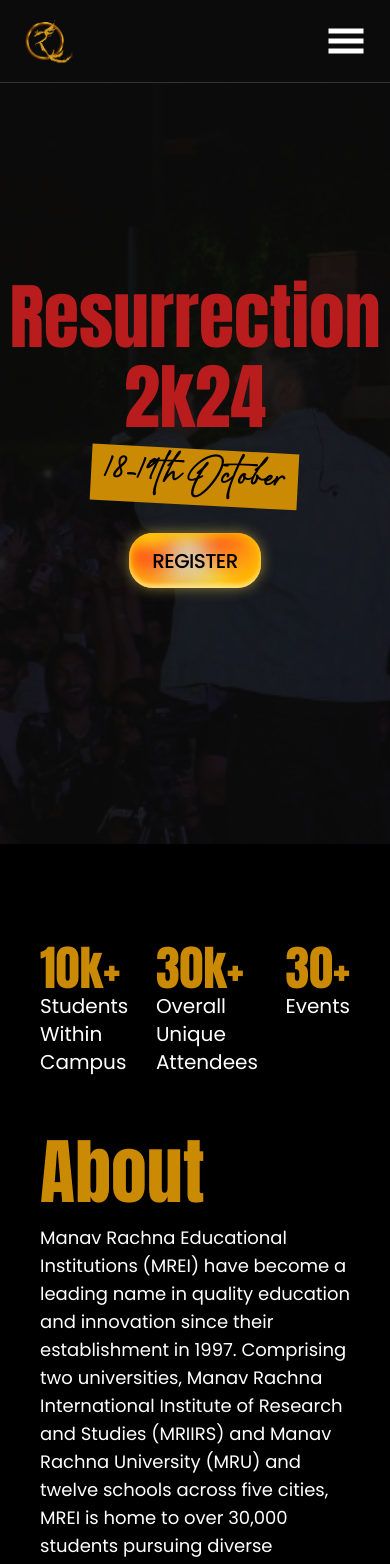
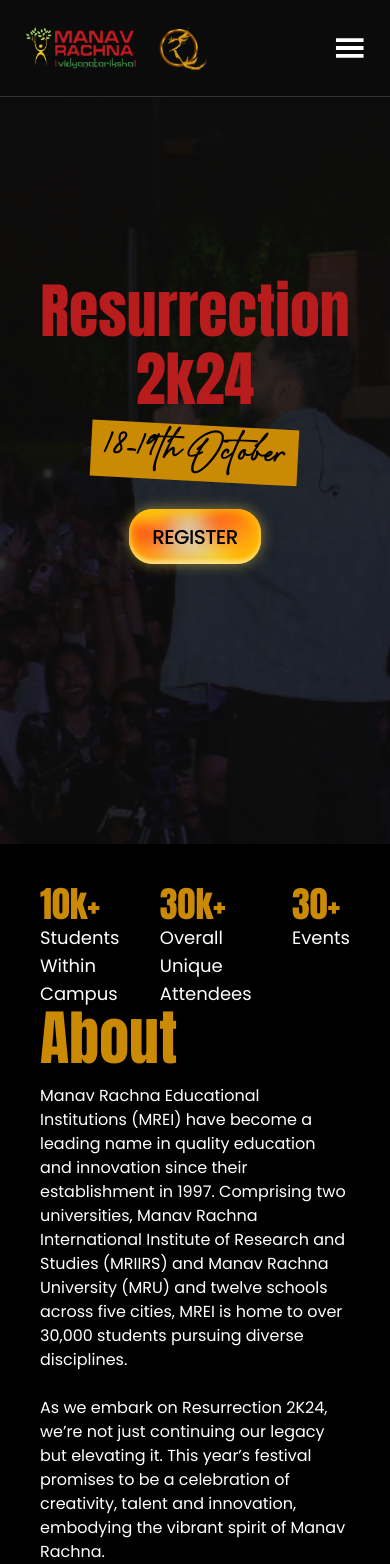
Before and after one commit to tabishnaqvi1311/resurrection-2k24, a Next.js app: page / in a window 390 px wide. Shown: the top 1564 px of the page. Built offline with nearby package versions, Linux system fonts and the light colour scheme.

Commit message:
added logo to nav and fixed bug in register button

```diff
--- a/src/components/About.tsx
+++ b/src/components/About.tsx
@@ -15,9 +15,13 @@
             <div className="flex flex-col bg-black md:w-1/2 p-10 h-full justify-evenly">
                 <AboutStats font={anton} />
                 <div className="flex flex-col gap-4">
-                    <h1 className={`${anton.className} text-yellow-600 text-7xl`} >About</h1>
-                    <p className="text-white text-lg">
+                    <h1 className={`${anton.className} text-yellow-600 text-6xl`} >About</h1>
+                    <p className="text-white md:text-lg">
                         Manav Rachna Educational Institutions (MREI) have become a leading name in quality education and innovation since their establishment in 1997. Comprising two universities, Manav Rachna International Institute of Research and Studies (MRIIRS) and Manav Rachna University (MRU) and twelve schools across five cities, MREI is home to over 30,000 students pursuing diverse disciplines.
+                        <br /><br />
+                        As we embark on Resurrection 2K24, we’re not just continuing our legacy but elevating it. This year’s festival promises to be a celebration of creativity, talent and innovation, embodying the vibrant spirit of Manav Rachna.
+                        <br /><br />
+                        Join us on this remarkable journey, and let’s make Resurrection 2K24 a festival to remember—where tradition meets innovation and every moment shines.
                     </p>
                 </div>
             </div>
--- a/src/components/AboutStats.tsx
+++ b/src/components/AboutStats.tsx
@@ -6,23 +6,23 @@
     return (
         <div className={`flex text-white justify-between`}>
             <div className={`flex flex-col`}>
-                <div className={`${font.className} text-yellow-600 md:text-7xl text-5xl`}>
+                <div className={`${font.className} text-yellow-600 md:text-6xl text-4xl`}>
                     <CountUp enableScrollSpy end={10} duration={2} />k+
                 </div>
 
-                <div className="text-xl">Students <br />Within <br />Campus</div>
+                <div className="text-lg">Students <br />Within <br />Campus</div>
             </div>
             <div className={`flex flex-col`}>
-                <div className={`${font.className} text-yellow-600 md:text-7xl text-5xl`}>
+                <div className={`${font.className} text-yellow-600 md:text-6xl text-4xl`}>
                     <CountUp enableScrollSpy end={30} duration={2} />k+
                 </div>
-                <div className="text-xl">Overall <br />Unique <br /> Attendees</div>
+                <div className="text-lg">Overall <br />Unique <br /> Attendees</div>
             </div>
             <div className={`flex flex-col`}>
-                <div className={`${font.className} text-yellow-600 md:text-7xl text-5xl`}>
+                <div className={`${font.className} text-yellow-600 md:text-6xl text-4xl`}>
                     <CountUp enableScrollSpy end={30} duration={2} />+
                 </div>
-                <div className="text-xl">Events</div>
+                <div className="text-lg">Events</div>
             </div>
         </div>
     )
--- a/src/components/Hero.tsx
+++ b/src/components/Hero.tsx
@@ -21,8 +21,8 @@
             {/* <div className="main">
                 <div className='gradient'/>
             </div> */}
-            <div className='absolute inset-0 bg-[#0b0b0b] opacity-90'></div>
-            <div className={` text-red-700 absolute md:top-1/4 top-1/3 md:text-9xl text-7xl text-center w-full flex md:justify-start justify-center md:pl-20 `}>
+            <div className='absolute inset-0 bg-[#0b0b0b] opacity-85'></div>
+            <div className={` text-red-700 absolute md:top-1/4 top-1/3 md:text-9xl text-6xl text-center w-full flex md:justify-start justify-center md:pl-20 `}>
                 <div className={`${anton.className} flex flex-col md:items-start items-center gap-2`}>
                     <h1>Resurrection</h1>
                     <h2>2k24</h2>
--- a/src/components/Navbar.tsx
+++ b/src/components/Navbar.tsx
@@ -3,16 +3,20 @@
 import Image from "next/image";
 import logo from "../app/assets/logo.webp"
 import test from "../app/assets/test.webp"
+import mrlogo from "../app/assets/mrlogo.png"
 import { navLinks } from "@/constants";
 import { useEffect, useState } from "react";
 import { GiHamburgerMenu } from "react-icons/gi";
 import { IoClose } from "react-icons/io5";
 import Link from "next/link";
+import { usePathname } from "next/navigation";
 
 export default function Navbar() {
 
     const [showButton, setShowButton] = useState<boolean>(false);
     const [toggle, setToggle] = useState<boolean>(false);
+
+    const pathName = usePathname();
 
     const handleScroll = () => {
         const hero = document.getElementById('hero');
@@ -35,18 +39,20 @@
         <nav className="flex md:justify-around justify-between fixed top-0 w-full z-10 items-center bg-[#0b0b0b] py-4 px-6 border-b-[0.5px] border-[#333]">
             <Link href={"/"}>
                 <div className="flex justify-center items-center">
+
+                    <Image src={mrlogo} alt="logo" width={150} height={150} />
                     <Image src={logo} alt="logo" width={50} height={50} />
                     <Image src={test} alt="logo" width={200} height={200} className="md:block hidden" />
                 </div>
             </Link>
             <div className="text-gray-300 flex items-center gap-12">
-                <Link href={"/register"}>
+                {pathName !== "/register" && <Link href={"/register"}>
                     <button
-                        className={`p-2 rounded-xl text-background transition-all duration-200 font-medium ${showButton ? "hover:bg-yellow-600 bg-[#c4851d]" : "bg-transparent text-transparent"}`}
+                        className={`p-2 rounded-xl text-background md:transition-all md:duration-200 font-medium ${showButton ? "hover:bg-yellow-600 bg-[#c4851d] md:static fixed bottom-10 right-10" : "bg-transparent text-transparent"}`}
                         disabled={!showButton}>
                         Register Now
                     </button>
-                </Link>
+                </Link>}
                 <ul className="justify-between gap-12 md:flex hidden">
                     {
                         navLinks.map((link, i) => (
```
Also changed, not shown: src/app/assets/mrlogo.png (added).
